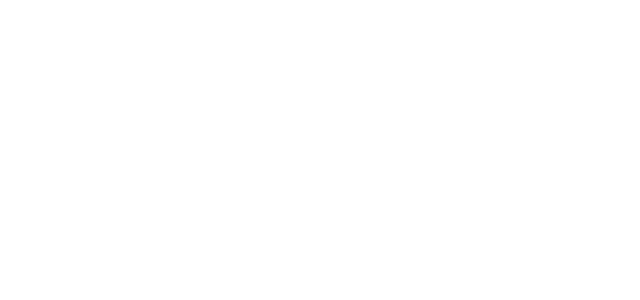
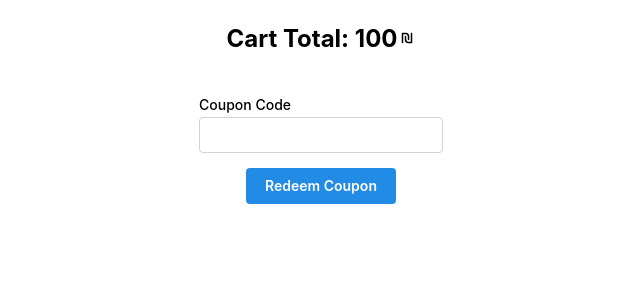
Before and after one commit to Talkoosh/coupons, a React (Vite) app: page /redeem-coupon in a window 1280 px wide. Before the commit this address had no page. Shown: the top 300 px of the page, without its empty margins (319-959 px from the left). Built offline with nearby package versions, Linux system fonts and the light colour scheme; the HTML template or start-up script is replaced by a standard one.

Commit message:
Added redeem coupon page

```diff
--- a/src/App.jsx
+++ b/src/App.jsx
@@ -15,6 +15,7 @@ import AddUser from "./components/AddUser/AddUser";
 import NewCoupon from "./components/NewCoupon/NewCoupon";
 import CouponsList from "./components/CouponsList/CouponsList";
 import { getAllCoupons } from "./mockServer/httpRequests";
+import RedeemCoupon from "./pages/RedeemCoupon/RedeemCoupon";
 
 // Context for providing notifications to the entire app
 export const NotificationContext = createContext();
@@ -83,7 +84,7 @@ export default function App() {
                             <Route path="coupon-edit/:couponId" element={<div>Edit Coupon</div>} />
                             <Route path="user-add" element={<AddUser />} />
                         </Route>
-                        <Route path="/user" element={<div>TBD</div>} />
+                        <Route path="/redeem-coupon" element={<RedeemCoupon />} />
                     </Routes>
                 </BrowserRouter>
                 <ToastContainer position="bottom-left" />
--- a/src/pages/MainPage/MainPage.jsx
+++ b/src/pages/MainPage/MainPage.jsx
@@ -13,8 +13,7 @@ export default function MainPage() {
                     I Am An Admin
                 </Button>
             </Link>
-            <Link to="/user">
-                {/* TODO: NAVIGATE TO ENTER COUPON PAGE */}
+            <Link to="/redeem-coupon">
                 <Button className={styles.button}>I Am A Customer</Button>
             </Link>
         </div>
--- /dev/null
+++ b/src/pages/RedeemCoupon/RedeemCoupon.jsx
@@ -0,0 +1,29 @@
+import { useState } from "react";
+import styles from "./RedeemCoupon.module.css";
+import { IconCurrencyShekel } from "@tabler/icons-react";
+import { Button, TextInput } from "@mantine/core";
+import { useContext } from "react";
+import { NotificationContext } from "../../App";
+
+export default function RedeemCoupon() {
+    const [total, setTotal] = useState(100);
+    const [couponCode, setCouponCode] = useState("");
+    const { notifySuccess, notifyError } = useContext(NotificationContext);
+
+    const redeemCoupon = async () => {};
+
+    return (
+        <div className={styles.container}>
+            <h2>
+                Cart Total: {total}
+                <IconCurrencyShekel size={18} />
+            </h2>
+            <TextInput
+                label="Coupon Code"
+                value={couponCode}
+                onChange={(event) => setCouponCode(event.target.value)}
+            />
+            <Button onClick={redeemCoupon}>Redeem Coupon</Button>
+        </div>
+    );
+}
--- /dev/null
+++ b/src/pages/RedeemCoupon/RedeemCoupon.module.css
@@ -0,0 +1,8 @@
+.container {
+    height: 100%;
+    display: flex;
+    flex-direction: column;
+    justify-content: center;
+    align-items: center;
+    gap: 15px;
+}
```
